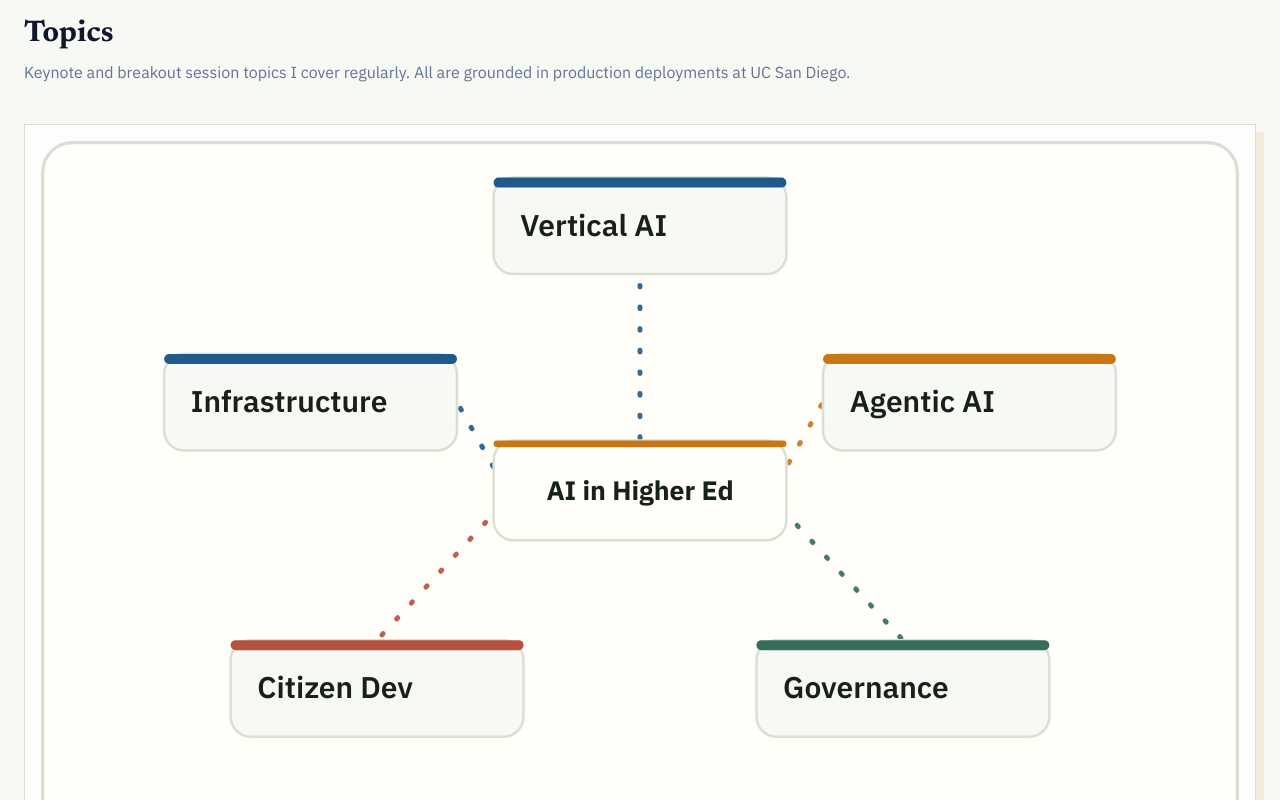
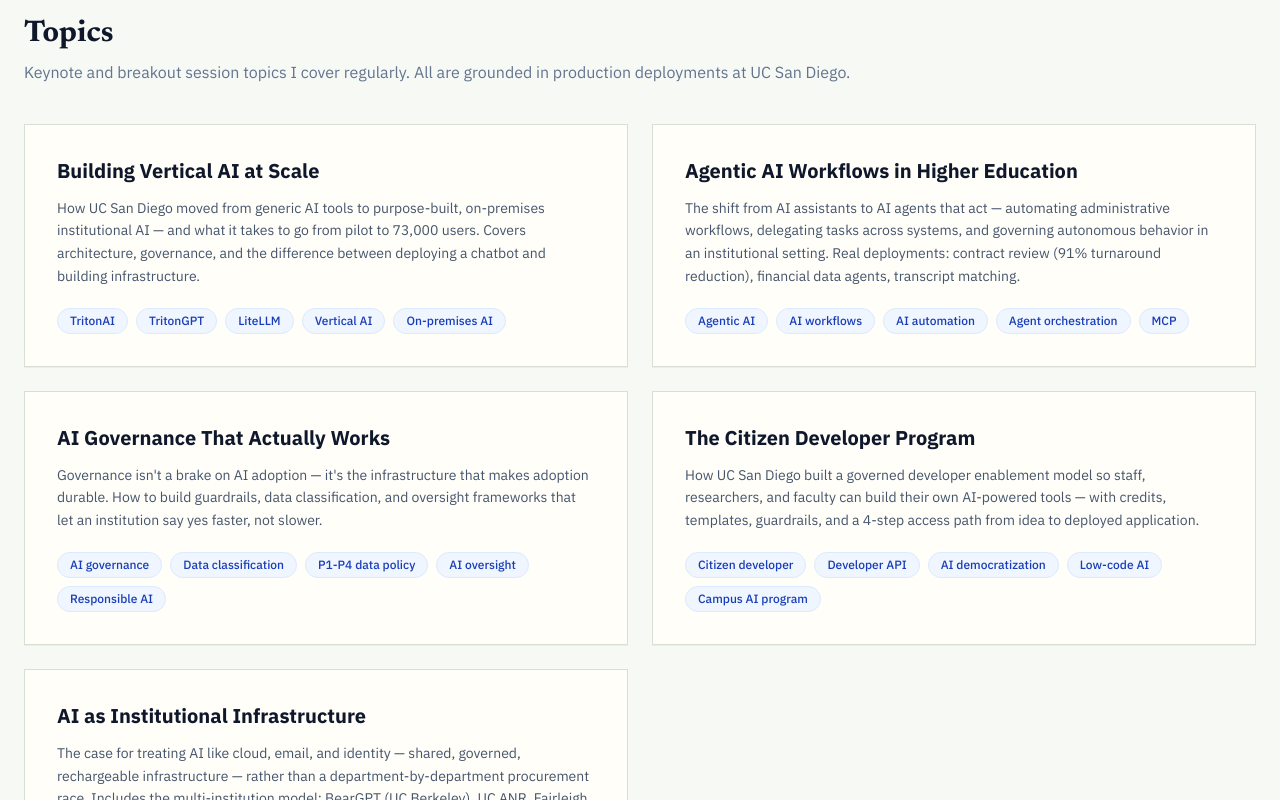
Before and after one commit to bpollak/brettpollak-website, a Next.js app: page /speaking in a window 1280 px wide. Shown: the part 1860-2660 px from the top of the page. Built offline with nearby package versions, Linux system fonts and the light colour scheme.

Commit message:
Remove speaking topics graphic

```diff
--- a/app/speaking/page.tsx
+++ b/app/speaking/page.tsx
@@ -1,7 +1,6 @@
 import type { Metadata } from 'next';
 import Link from 'next/link';
 import { mediaItems } from '@/lib/mediaData';
-import SpeakingTopicsMap from '@/components/speaking/SpeakingTopicsMap';
 
 export const metadata: Metadata = {
   title: 'Speaking | Brett Pollak — AI in Higher Education',
@@ -254,9 +253,6 @@
         <section className="mb-20">
           <h2 className="text-3xl font-bold text-slate-900 mb-2">Topics</h2>
           <p className="text-slate-500 mb-10">Keynote and breakout session topics I cover regularly. All are grounded in production deployments at UC San Diego.</p>
-          <div className="mb-10 border border-[#d9dfd3] bg-white/70 p-4 shadow-[8px_8px_0_rgba(201,119,18,0.10)]">
-            <SpeakingTopicsMap />
-          </div>
           <div className="grid md:grid-cols-2 gap-6">
             {SPEAKING_TOPICS.map((topic, i) => (
               <div
```
